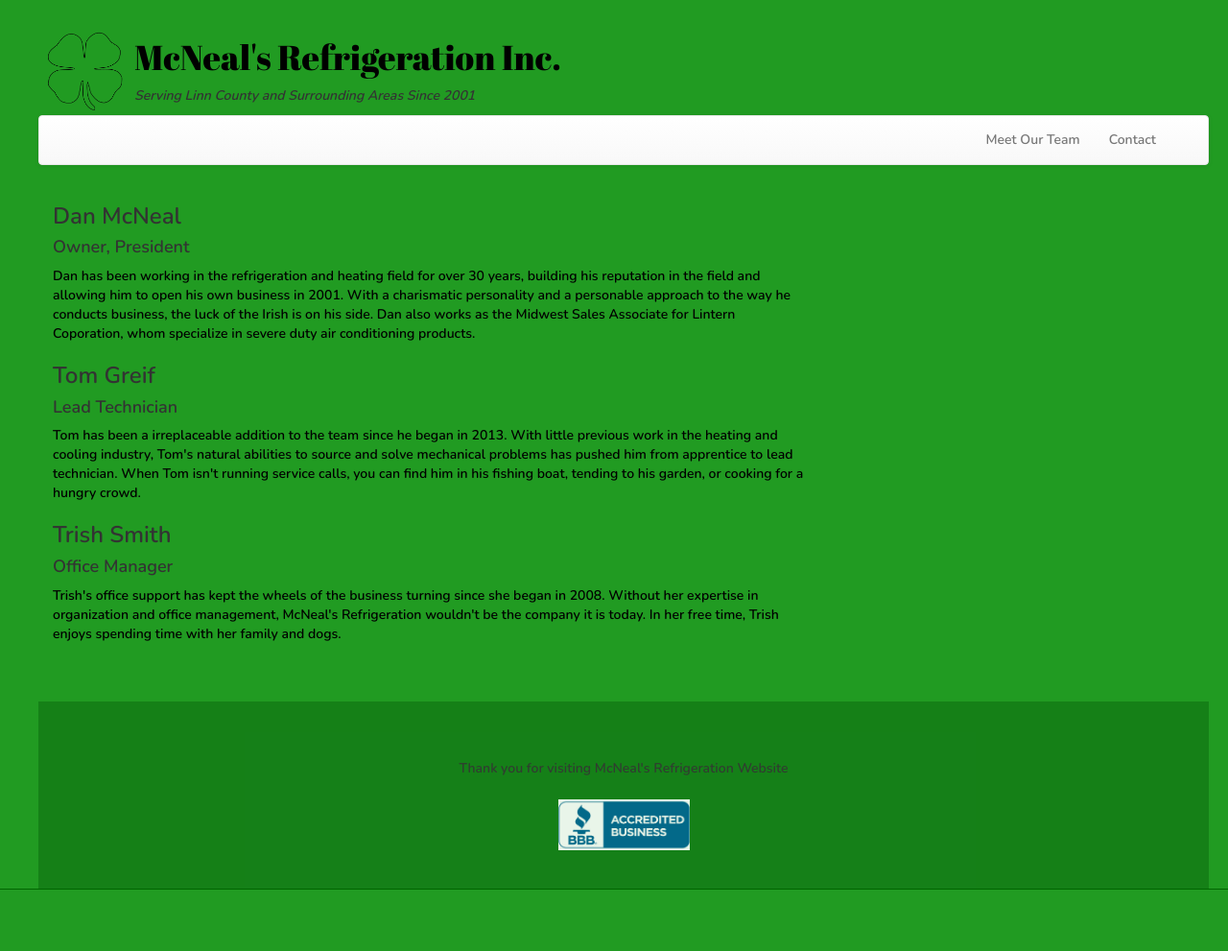
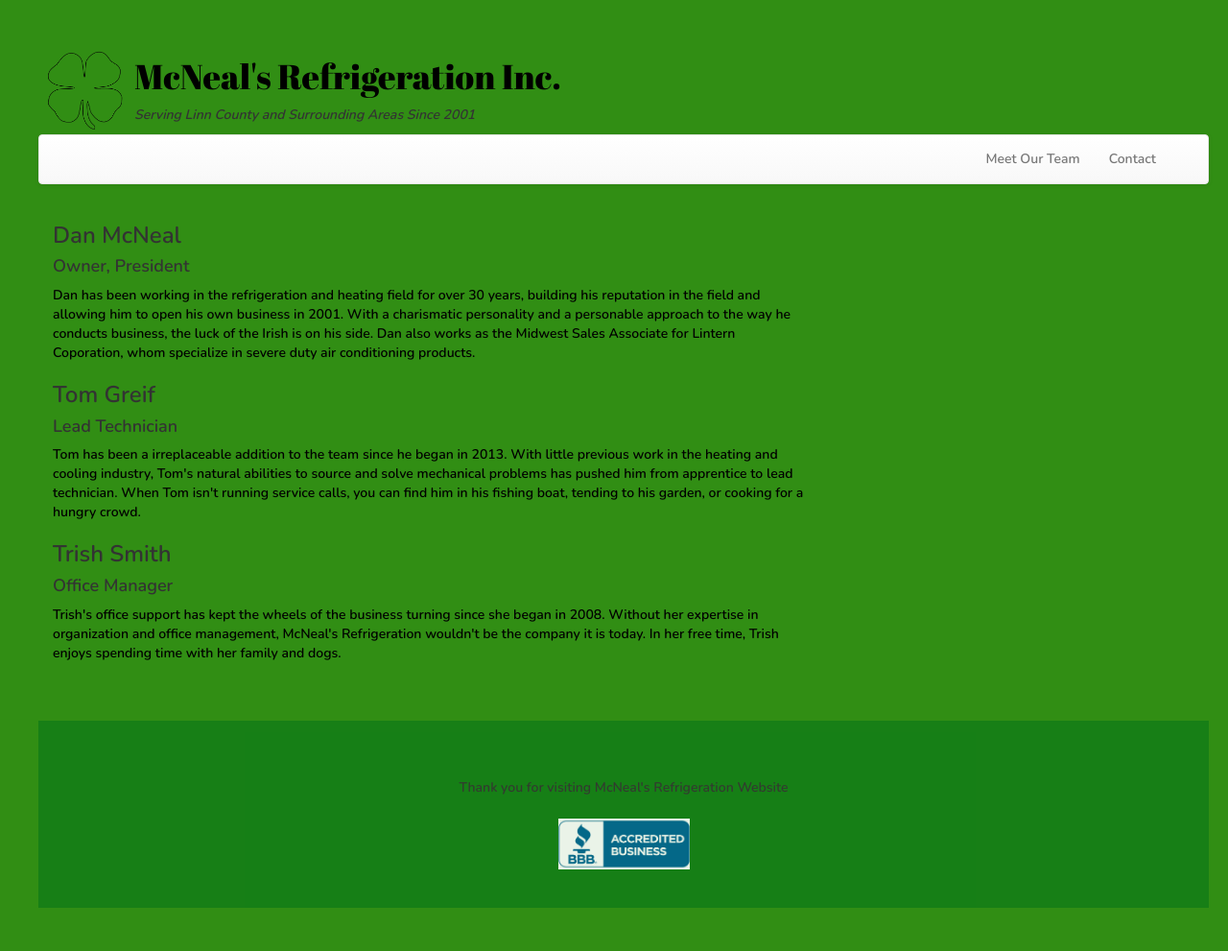
Before and after one commit to briana-mcn/mcneal-ref-webpage, a Django app: page /team/ in a window 1280 px wide. Shown: the whole page at 96% size. Before the commit the page ends 927 px from the top, so only its background shows below. Run offline with Django 3.2, Linux system fonts and the light colour scheme; some libraries are stand-ins or nearby versions.

Commit message:
reformat header css

```diff
--- a/homepage/static/css/homepage.css
+++ b/homepage/static/css/homepage.css
@@ -21,11 +21,9 @@ a {
 }
 
 #page-header{
-    background-color: #219B22;
+    background-color: #318e14;
     margin-top: 0;
-    margin-bottom: 31px;
-    padding: 20px 20px 0px 40px;
-    border-bottom: 1px solid darkgreen;
+    padding: 40px 20px 45px 40px;
 }
 
 #left-header {
```
